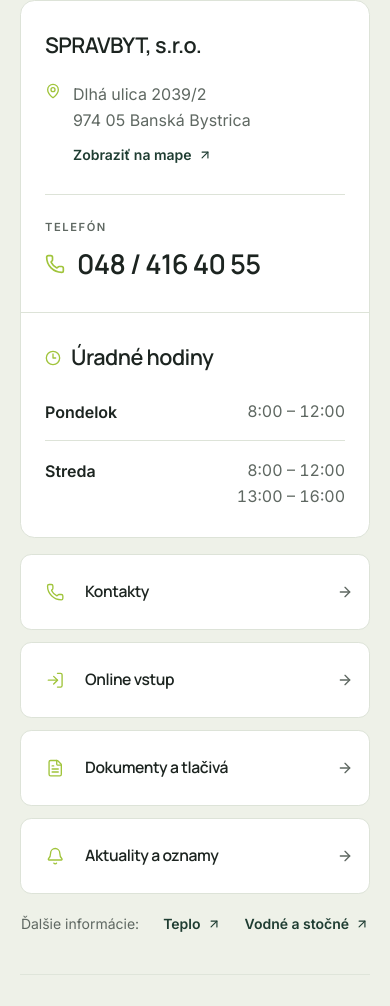
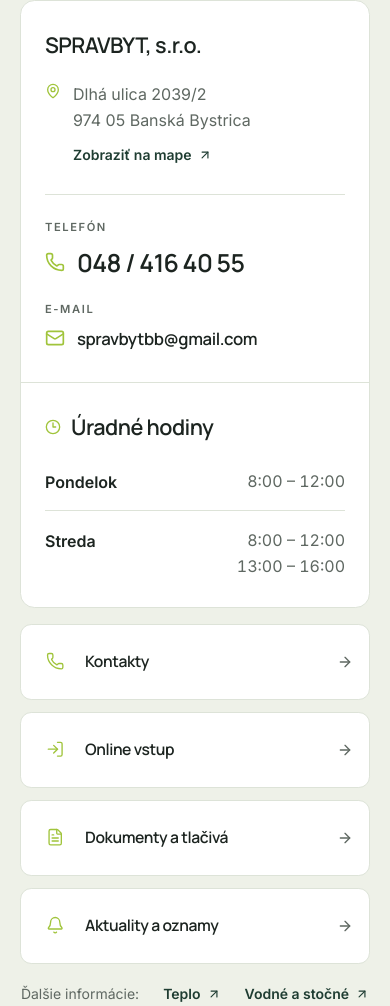
Before and after one commit to inoveronai-dev/spravbyt, a Next.js app: page / in a window 390 px wide. Shown: the part 1083-2089 px from the top of the page. Built offline with nearby package versions, Linux system fonts and the light colour scheme.

Commit message:
Add office email beside phone in Quick Access contact
Place spravbytbb@gmail.com directly under the phone number with matching label and icon treatment.

Co-authored-by: inoveron.ai <inoveron.ai@gmail.com>

```diff
--- a/src/components/quick-access-section.tsx
+++ b/src/components/quick-access-section.tsx
@@ -5,6 +5,7 @@ import {
   Clock3,
   FileText,
   LogIn,
+  Mail,
   MapPin,
   Phone,
 } from "lucide-react";
@@ -75,17 +76,38 @@ export function QuickAccessSection() {
                   </div>
                 </div>
 
-                <div className="mt-7 border-t border-border pt-6">
+                <div className="mt-7 space-y-5 border-t border-border pt-6">
+                  <div>
                     <p className="text-[0.7rem] font-semibold uppercase tracking-[0.14em] text-ink-muted">
                       Telefón
                     </p>
                     <a
                       href={site.phoneHref}
-                    className="mt-2 inline-flex items-center gap-3 font-heading text-[clamp(1.7rem,3vw,2.35rem)] font-semibold tracking-tight text-charcoal transition-colors hover:text-forest"
+                      className="mt-2 inline-flex items-center gap-3 font-heading text-[clamp(1.55rem,2.6vw,2.1rem)] font-semibold tracking-tight text-charcoal transition-colors hover:text-forest"
                     >
-                    <Phone className="size-5 shrink-0 text-brand sm:size-6" aria-hidden />
+                      <Phone
+                        className="size-5 shrink-0 text-brand sm:size-[1.35rem]"
+                        aria-hidden
+                      />
                       {site.phoneDisplay}
                     </a>
+                  </div>
+
+                  <div>
+                    <p className="text-[0.7rem] font-semibold uppercase tracking-[0.14em] text-ink-muted">
+                      E-mail
+                    </p>
+                    <a
+                      href={site.emailHref}
+                      className="mt-2 inline-flex min-w-0 items-center gap-3 font-heading text-[clamp(1.05rem,1.8vw,1.25rem)] font-semibold tracking-tight text-charcoal transition-colors hover:text-forest"
+                    >
+                      <Mail
+                        className="size-5 shrink-0 text-brand sm:size-[1.35rem]"
+                        aria-hidden
+                      />
+                      <span className="truncate">{site.email}</span>
+                    </a>
+                  </div>
                 </div>
               </aside>
 
```
Lines whose indentation alone changed are shown as unchanged.
